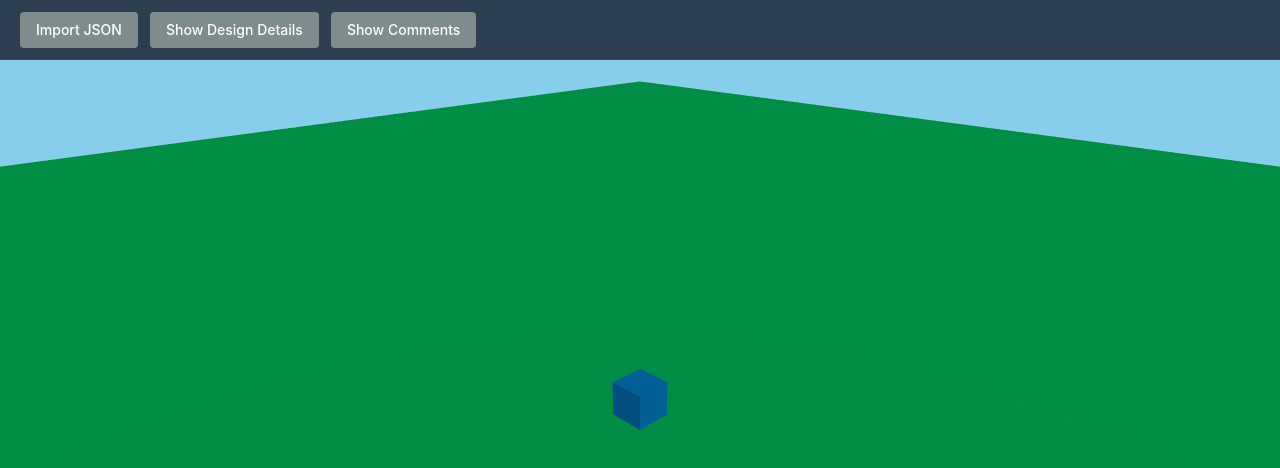
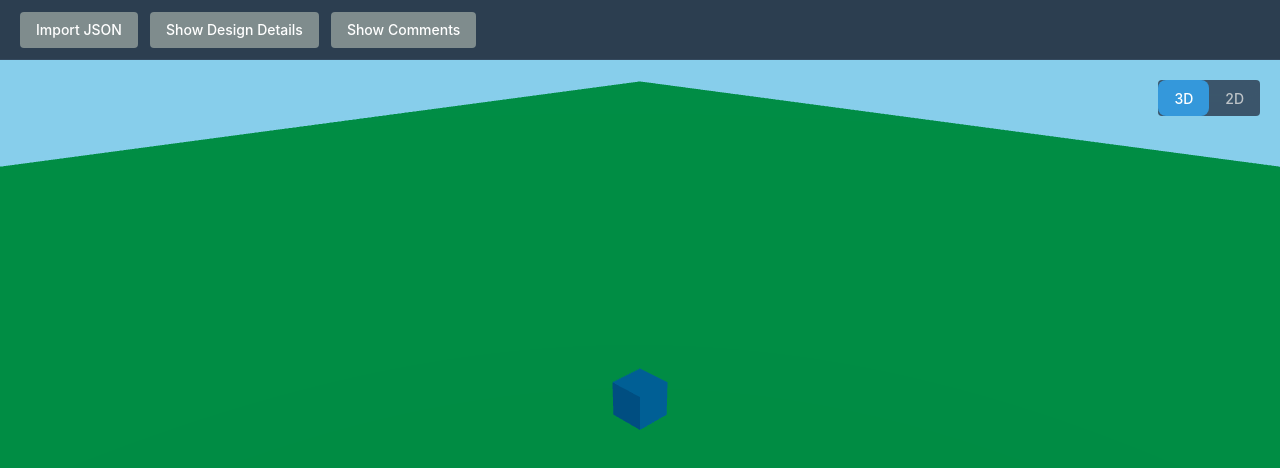
Before and after one commit to hugomtns/designviewer, a React (Vite) app: page / in a window 1280 px wide. Shown: the top 468 px of the page. Built offline with nearby package versions, Linux system fonts and the light colour scheme.

Commit message:
2d/3d switch

```diff
--- a/src/App.css
+++ b/src/App.css
@@ -58,6 +58,45 @@ html, body, #root {
 
 .top-bar-button.inactive:hover {
   background-color: #7f8c8d;
+}
+
+/* Canvas Controls */
+.canvas-controls {
+  position: absolute;
+  top: 20px;
+  right: 20px;
+  z-index: 50;
+}
+
+/* Camera Toggle */
+.camera-toggle {
+  display: flex;
+  background-color: rgba(52, 73, 94, 0.9);
+  border-radius: 4px;
+  overflow: hidden;
+  backdrop-filter: blur(10px);
+}
+
+.toggle-button {
+  height: 36px;
+  padding: 0 16px;
+  background-color: transparent;
+  color: #bdc3c7;
+  border: none;
+  font-size: 14px;
+  font-weight: 500;
+  cursor: pointer;
+  transition: all 0.2s;
+}
+
+.toggle-button.active {
+  background-color: #3498db;
+  color: white;
+}
+
+.toggle-button:hover:not(.active) {
+  background-color: #4a5f7a;
+  color: white;
 }
 
 /* Main Content Area */
--- a/src/App.tsx
+++ b/src/App.tsx
@@ -1,9 +1,11 @@
 import { useState } from 'react'
 import Canvas3D from './components/Canvas3D'
+import CanvasControls from './components/CanvasControls'
 import './App.css'
 
 function App() {
   const [showSidebar, setShowSidebar] = useState(false)
+  const [is2DMode, setIs2DMode] = useState(false)
 
   return (
     <div className="app">
@@ -27,7 +29,11 @@ function App() {
       <div className="main-content">
         {/* 3D Canvas */}
         <div className="canvas-container">
-          <Canvas3D />
+          <Canvas3D is2DMode={is2DMode} />
+          <CanvasControls
+            is2DMode={is2DMode}
+            onToggle2D={setIs2DMode}
+          />
         </div>
 
         {/* Right Sidebar - Hidden by default */}
--- a/src/components/Canvas3D.tsx
+++ b/src/components/Canvas3D.tsx
@@ -1,13 +1,25 @@
+import { useRef } from 'react'
 import { Canvas } from '@react-three/fiber'
 import { OrbitControls } from '@react-three/drei'
 
-const Canvas3D = () => {
+interface Canvas3DProps {
+  is2DMode: boolean
+}
+
+const Canvas3D = ({ is2DMode }: Canvas3DProps) => {
+  const controlsRef = useRef<any>(null)
+
   return (
     <Canvas
-      camera={{
+      camera={is2DMode ? {
+        position: [0, 50, 0],
+        up: [0, 0, -1],
+        fov: 60
+      } : {
         position: [10, 10, 10],
         fov: 60
       }}
+      orthographic={is2DMode}
       style={{ background: '#87CEEB' }}
     >
       {/* Lighting */}
@@ -18,12 +30,15 @@ const Canvas3D = () => {
         castShadow
       />
 
-      {/* Controls for panning, zooming, rotating */}
+      {/* Controls with different settings for 2D vs 3D */}
       <OrbitControls
+        ref={controlsRef}
         enablePan={true}
         enableZoom={true}
-        enableRotate={true}
-        maxPolarAngle={Math.PI / 2} // Prevent going below ground
+        enableRotate={is2DMode ? false : true}
+        maxPolarAngle={is2DMode ? 0 : Math.PI / 2} // No rotation below ground in 3D, no vertical rotation in 2D
+        minPolarAngle={is2DMode ? 0 : 0}
+        target={[0, 0, 0]}
       />
 
       {/* Test cube to verify 3D is working */}
--- /dev/null
+++ b/src/components/CanvasControls.tsx
@@ -0,0 +1,28 @@
+interface CanvasControlsProps {
+  is2DMode: boolean
+  onToggle2D: (mode: boolean) => void
+}
+
+const CanvasControls = ({ is2DMode, onToggle2D }: CanvasControlsProps) => {
+  return (
+    <div className="canvas-controls">
+      {/* Camera Mode Toggle */}
+      <div className="camera-toggle">
+        <button
+          className={`toggle-button ${!is2DMode ? 'active' : ''}`}
+          onClick={() => onToggle2D(false)}
+        >
+          3D
+        </button>
+        <button
+          className={`toggle-button ${is2DMode ? 'active' : ''}`}
+          onClick={() => onToggle2D(true)}
+        >
+          2D
+        </button>
+      </div>
+    </div>
+  )
+}
+
+export default CanvasControls
```
